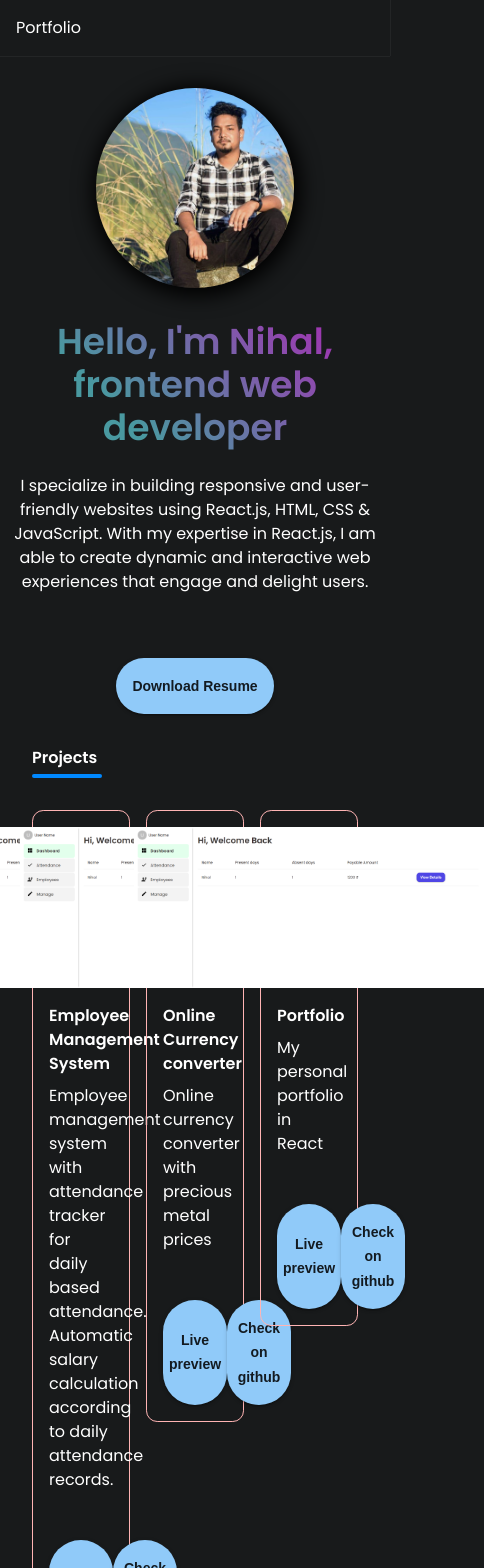
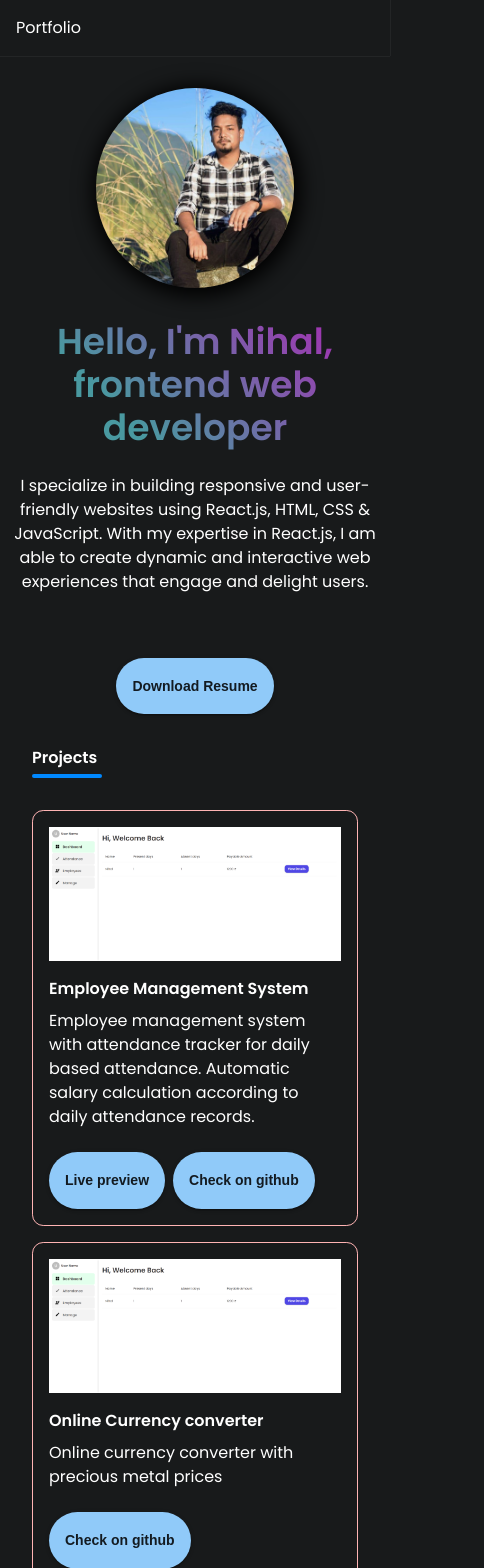
Before and after one commit to NihalP01/portfolio, a React (Create React App) app: page / in a window 390 px wide. Shown: the top 1568 px of the page, 484 px wide, since content can reach past the window. Built offline with nearby package versions, Linux system fonts and the light colour scheme.

Commit message:
working on responsiveness

```diff
--- a/src/components/cards/ProjectCard.jsx
+++ b/src/components/cards/ProjectCard.jsx
@@ -1,16 +1,17 @@
 import React from 'react';
 import { Controls } from '../controls';
-import { Box } from '@mui/material';
+import { Box, Grid, useMediaQuery } from '@mui/material';
 import { BoxWrapper } from './projectCard.styles';
 
 const ProjectCard = (props) => {
-  const { title, subTitle, imgUrl } = props;
+  const { title, subTitle, imgUrl, hasPreview } = props;
+  const isSmallScreen = useMediaQuery('(max-width: 768px)');
   return (
-    <BoxWrapper>
+    <BoxWrapper height={isSmallScreen ? 'auto' : '440px'}>
       <Box sx={{ display: 'flex', justifyContent: 'center' }}>
         <img
           src={imgUrl}
-          width={'350px'}
+          width={'100%'}
           height={'auto'}
           alt="project interface"
         />
@@ -23,17 +24,41 @@ const ProjectCard = (props) => {
       />
       <Controls.BaseTypography
         mt={1}
+        mb={isSmallScreen ? '5rem' : 0}
         fontSize={'0.9rem'}
         lineHeight={'1.2rem'}
         text={subTitle}
       />
-      <Box
-        mt={6}
-        sx={{ display: 'flex', justifyContent: 'space-evenly' }}
+      <Grid
+        container
+        spacing={1}
+        sx={{
+          position: 'absolute',
+          bottom: '1rem',
+          marginTop: '5rem',
+        }}
+      >
+        {hasPreview && (
+          <Grid item>
+            <Controls.BaseButton text="Live preview" />
+          </Grid>
+        )}
+
+        <Grid item>
+          <Controls.BaseButton text="Check on github" />
+        </Grid>
+      </Grid>
+      {/* <Box
+        sx={{
+          display: 'flex',
+          justifyContent: 'space-evenly',
+          position: 'absolute',
+          bottom: '25px',
+        }}
       >
         <Controls.BaseButton text="Live preview" />
         <Controls.BaseButton text="Check on github" />
-      </Box>
+      </Box> */}
     </BoxWrapper>
   );
 };
--- a/src/components/sections/ProjectSection.jsx
+++ b/src/components/sections/ProjectSection.jsx
@@ -19,11 +19,12 @@ const ProjectSection = () => {
       <Components.HorizontalDivider />
       <Grid container spacing={2} mt={2}>
         {cardData.map((item) => (
-          <Grid item xs={4} key={item.id}>
+          <Grid item xs={12} md={6} lg={4} key={item.id}>
             <Components.ProjectCard
               title={item.title}
               subTitle={item.subTitle}
               imgUrl={item.imgUrl}
+              hasPreview={item.hasPreview}
             />
           </Grid>
         ))}
--- a/src/constants/projectSectionConstants.js
+++ b/src/constants/projectSectionConstants.js
@@ -5,23 +5,27 @@ export const cardData = [
     subTitle:
       'Employee management system with attendance tracker for daily based attendance. Automatic salary calculation according to daily attendance records.',
     imgUrl: `${process.env.PUBLIC_URL}/assets/images/empAttendance.png`,
+    hasPreview: true,
   },
   {
     id: 1,
     title: 'Online Currency converter',
     subTitle: 'Online currency converter with precious metal prices',
     imgUrl: `${process.env.PUBLIC_URL}/assets/images/empAttendance.png`,
+    hasPreview: false,
   },
   {
     id: 2,
     title: 'Portfolio',
     subTitle: 'My personal portfolio in React',
     imgUrl: `${process.env.PUBLIC_URL}/assets/images/empAttendance.png`,
+    hasPreview: true,
   },
   {
     id: 3,
     title: 'Weather',
     subTitle: 'Weather web application in React and tailwind css',
     imgUrl: `${process.env.PUBLIC_URL}/assets/images/empAttendance.png`,
+    hasPreview: true,
   },
 ];
```
